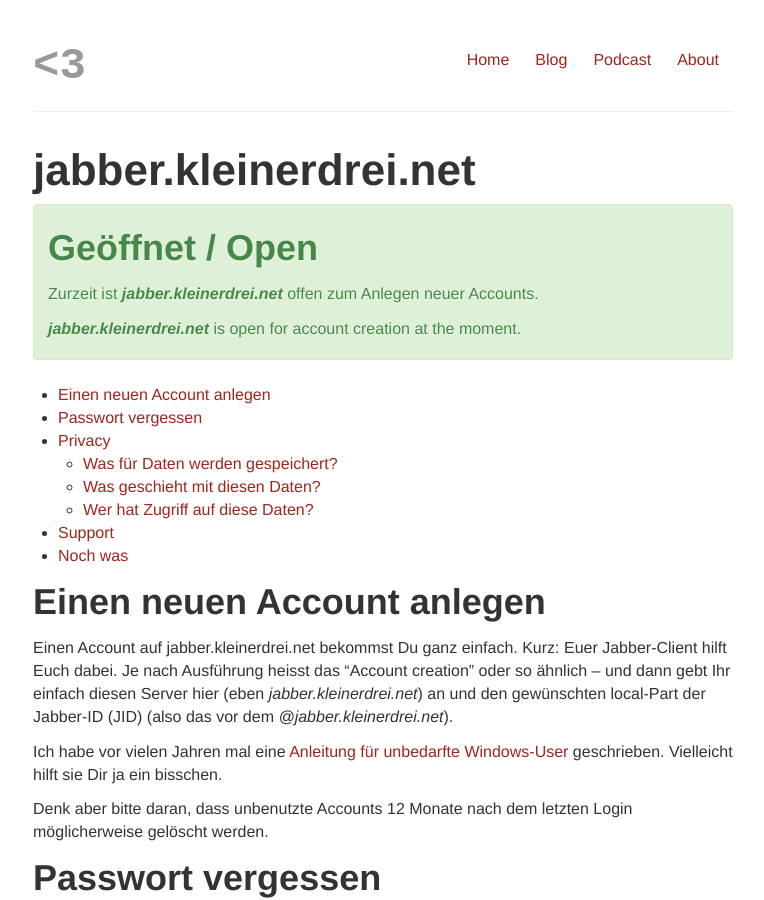
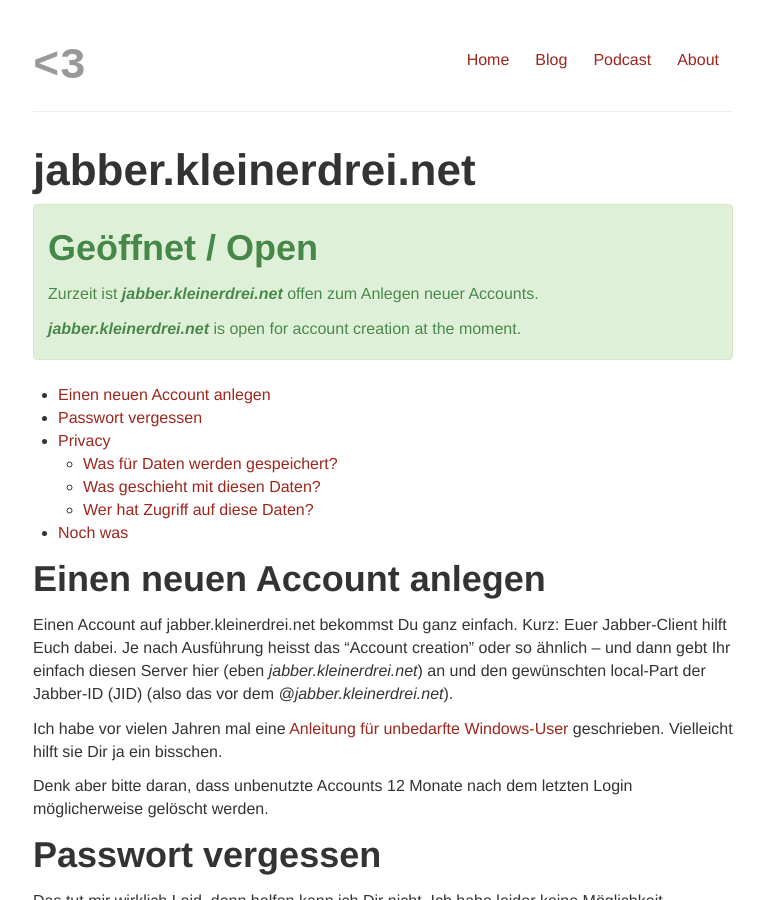
Before and after one commit to pattex/kleinerdrei.net, a Jekyll site: the page built from jabber.md, in a window 1280 px wide and 900 px high. Shown: the whole window, without its empty margins (257-1021 px from the left). Built offline with Jekyll 4.4.1, drawn with Linux system fonts in a browser that asks for light colours.

Commit message:
Removed dead link.

```diff
--- a/jabber.md
+++ b/jabber.md
@@ -23,7 +23,6 @@ title: jabber.kleinerdrei.net
   * [Was für Daten werden gespeichert?](#was_fr_daten_werden_gespeichert)
   * [Was geschieht mit diesen Daten?](#was_geschieht_mit_diesen_daten)
   * [Wer hat Zugriff auf diese Daten?](#wer_hat_zugriff_auf_diese_daten)
-* [Support](#support)
 * [Noch was](#noch_was)
 
 ## Einen neuen Account anlegen
```
